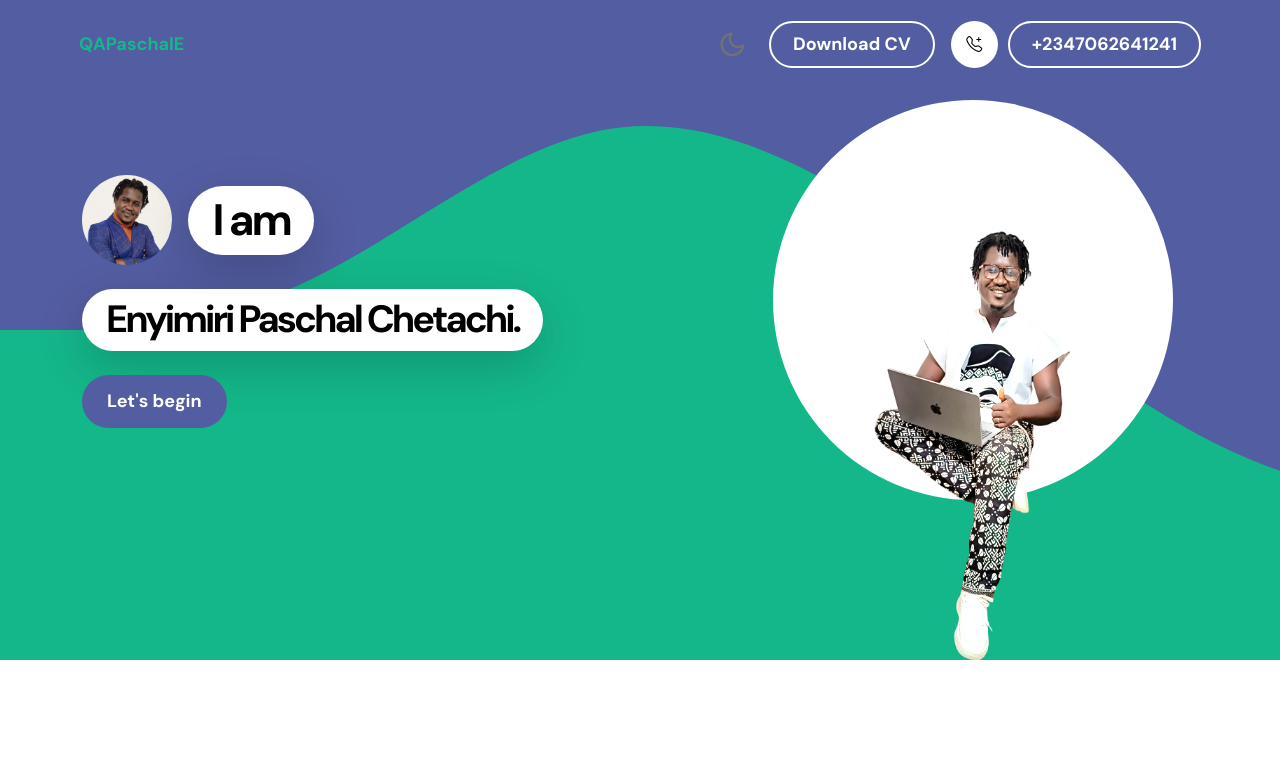
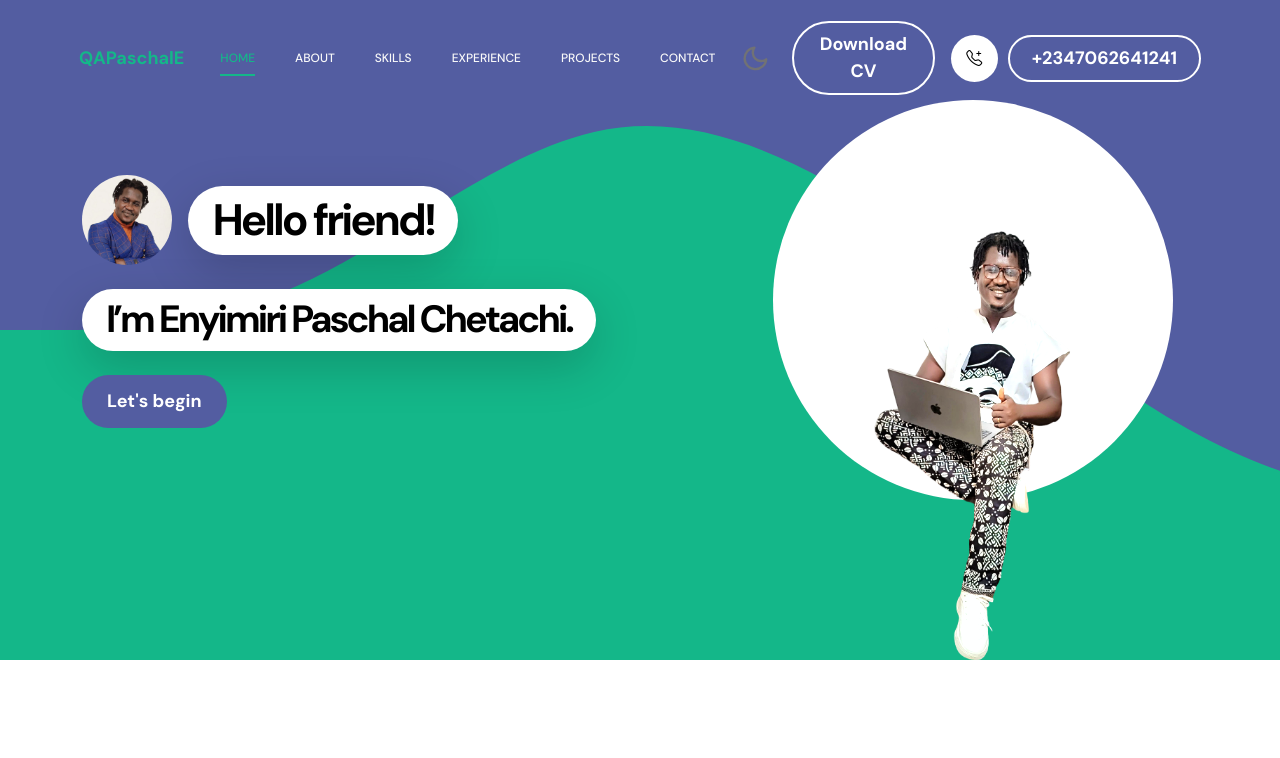
Before and after one commit to qaPaschalE/my-portfolio, a React (Create React App) app: page / in a window 1280 px wide. Shown: the top 758 px of the page. Built offline with nearby package versions, Linux system fonts and the light colour scheme.

Commit message:
fix: Navbar menu restored

```diff
--- a/src/components/Hero.tsx
+++ b/src/components/Hero.tsx
@@ -32,9 +32,9 @@ const Hero: React.FC<HeroProps> = ({ isSticky }) => {
                     </motion.div>
                   )}
                 </AnimatePresence>
-                <h1 className="hero-title ms-3 mb-0">I am</h1>
+                <h1 className="hero-title ms-3 mb-0">Hello friend!</h1>
               </div>
-              <h2 className="mb-4">Enyimiri Paschal Chetachi.</h2>
+              <h2 className="mb-4">I’m Enyimiri Paschal Chetachi.</h2>
               <p className="mb-4">
                 <a className="custom-btn btn custom-link" href="#about">
                   Let's begin
--- a/src/components/Navbar.tsx
+++ b/src/components/Navbar.tsx
@@ -1,7 +1,7 @@
 import React, { useState } from "react";
 import { motion, AnimatePresence } from "framer-motion";
 import { toast } from "react-toastify";
-import ThemeToggle from "./ThemeToggle"; // 1. Import the toggle component
+import ThemeToggle from "./ThemeToggle"; // Your theme toggle component
 
 interface NavbarProps {
   isSticky: boolean;
@@ -42,7 +42,6 @@ const Navbar: React.FC<NavbarProps> = ({ isSticky, activeSection }) => {
 
         {/* --- BUTTONS FOR MOBILE VIEW --- */}
         <div className="d-flex d-lg-none ms-auto me-2 align-items-center">
-          {/* 2. Add the ThemeToggle to the mobile view */}
           <ThemeToggle />
           <a
             href={`${process.env.PUBLIC_URL}/files/${cvFileName}`}
@@ -71,16 +70,102 @@ const Navbar: React.FC<NavbarProps> = ({ isSticky, activeSection }) => {
           }`}
           id="navbarNav"
         >
-          <ul className="navbar-nav mx-auto">{/* ... your nav links ... */}</ul>
+          {/* THE FIX IS HERE: The navigation links have been restored */}
+          <ul className="navbar-nav mx-auto">
+            <li className="nav-item">
+              <a
+                className={`nav-link ${
+                  activeSection === "hero" ? "active" : ""
+                }`}
+                href="#hero"
+              >
+                Home
+              </a>
+            </li>
+            <li
+              className="nav-item dropdown"
+              onMouseEnter={() => setDropdownOpen(true)}
+              onMouseLeave={() => setDropdownOpen(false)}
+            >
+              <a
+                className={`nav-link ${
+                  activeSection === "about" ? "active" : ""
+                }`}
+                href="#about"
+              >
+                About
+              </a>
+              <AnimatePresence>
+                {isDropdownOpen && (
+                  <motion.ul
+                    className="dropdown-menu"
+                    initial={{ opacity: 0, y: 10 }}
+                    animate={{ opacity: 1, y: 0 }}
+                    exit={{ opacity: 0, y: 10 }}
+                  >
+                    <li>
+                      <a className="dropdown-item" href="#about">
+                        My Story
+                      </a>
+                    </li>
+                    <li>
+                      <a className="dropdown-item" href="#about">
+                        Education
+                      </a>
+                    </li>
+                  </motion.ul>
+                )}
+              </AnimatePresence>
+            </li>
+            <li className="nav-item">
+              <a
+                className={`nav-link ${
+                  activeSection === "skills" ? "active" : ""
+                }`}
+                href="#skills"
+              >
+                Skills
+              </a>
+            </li>
+            <li className="nav-item">
+              <a
+                className={`nav-link ${
+                  activeSection === "experience" ? "active" : ""
+                }`}
+                href="#experience"
+              >
+                Experience
+              </a>
+            </li>
+            <li className="nav-item">
+              <a
+                className={`nav-link ${
+                  activeSection === "projects" ? "active" : ""
+                }`}
+                href="#projects"
+              >
+                Projects
+              </a>
+            </li>
+            <li className="nav-item">
+              <a
+                className={`nav-link ${
+                  activeSection === "contact" ? "active" : ""
+                }`}
+                href="#contact"
+              >
+                Contact
+              </a>
+            </li>
+          </ul>
 
           {/* Buttons for Desktop View (Hidden on Mobile) */}
           <div className="d-none d-lg-flex align-items-center">
-            {/* 3. Add the ThemeToggle to the desktop view */}
             <ThemeToggle />
             <a
               href={`${process.env.PUBLIC_URL}/files/${cvFileName}`}
               download="Enyimiri-Paschal-CV.pdf"
-              className="custom-btn btn ms-3" // Added margin here
+              className="custom-btn btn ms-3"
               onClick={handleDownloadClick}
             >
               Download CV
```
Also changed, not shown: 12 other files (tests, documents, lock files or other folders).
